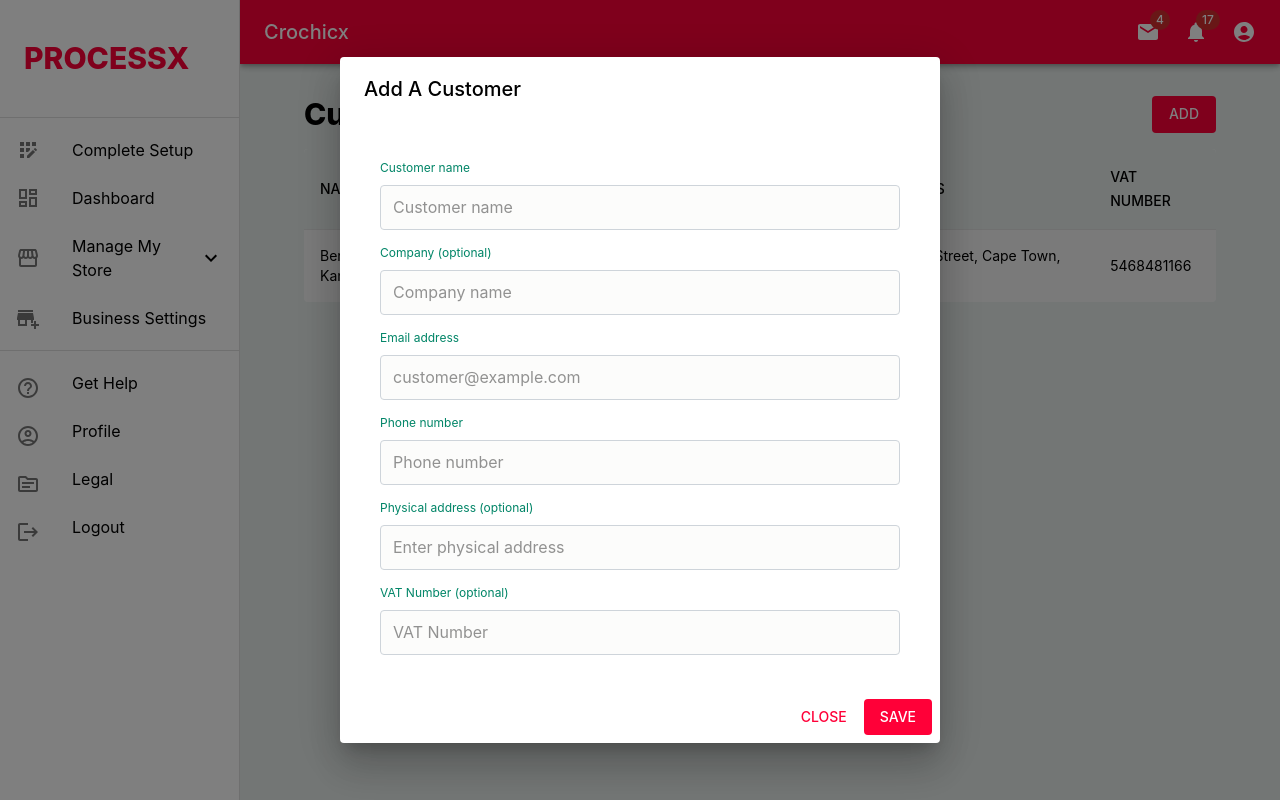
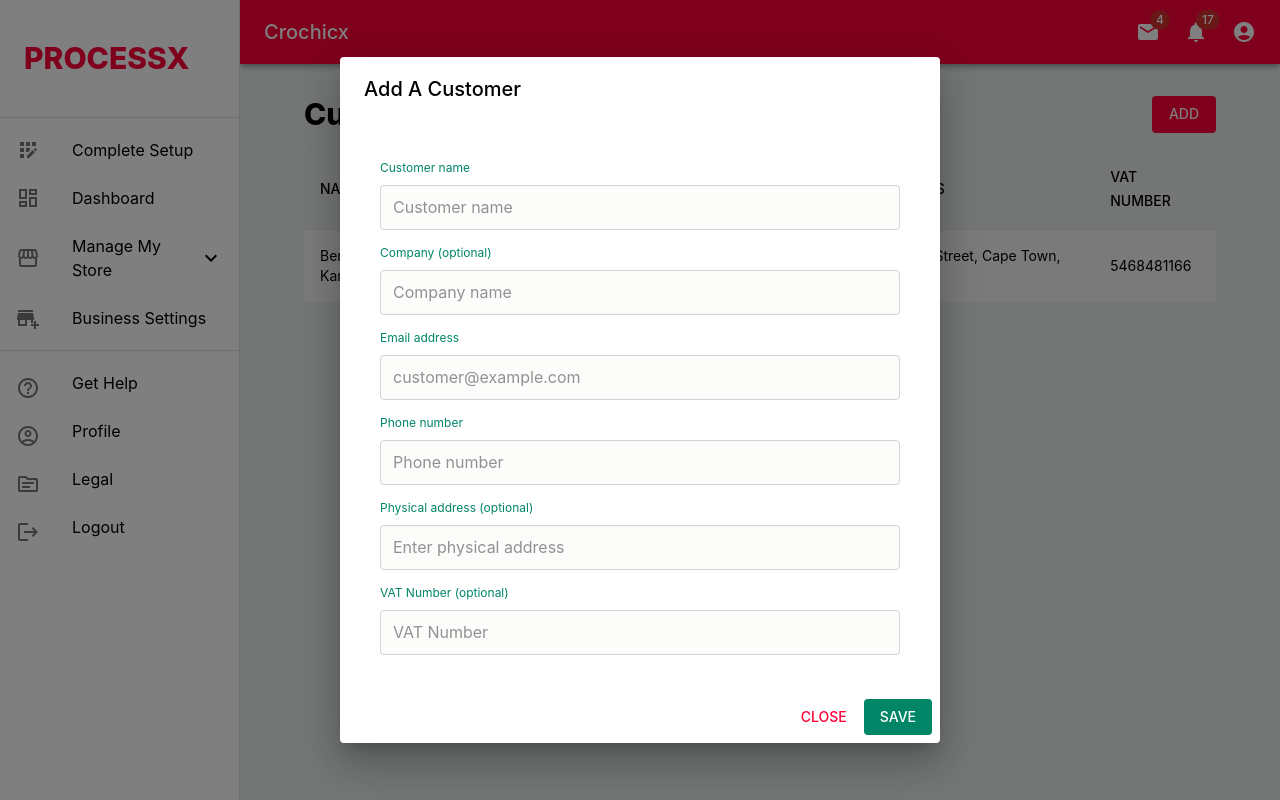
Before and after one commit to benoitthefirst/processx, a Next.js app: page /portal/store/customers in a window 1280 px wide. Both pictures are taken after a click on the button "ADD". Built offline with nearby package versions, Linux system fonts and the light colour scheme.

Commit message:
finished deleting of customers

```diff
--- a/src/app/portal/(account)/store/customers/page.tsx
+++ b/src/app/portal/(account)/store/customers/page.tsx
@@ -91,9 +91,9 @@ export default function Customers() {
     clearFields();
   };
 
-  const onDelete = (id: string) => {
+  const onDelete = () => {
     if (isEdit) {
-      setCustomers((x)=>x.filter((a) => a.email != id));
+      setCustomers((x)=>x.filter((a) => a.email != email));
       setOpen(false);
       clearFields();
     }
@@ -106,6 +106,7 @@ export default function Customers() {
     setMobileNumber("");
     setAddress("");
     setVatNumber("");
+    setIsEdit(false);
   };
 
   return (
@@ -183,6 +184,8 @@ export default function Customers() {
         onClose={handleClose}
         actionBtnText="Save"
         onClick={onSave}
+        onDelete={onDelete}
+        showDeleteBtn={isEdit}
       >
         <Box padding={{ xs: 2, md: 2 }}>
           <Grid container spacing={2} mt={2}>
--- a/src/components/responsiveDialog.tsx
+++ b/src/components/responsiveDialog.tsx
@@ -7,6 +7,7 @@ import DialogContentText from "@mui/material/DialogContentText";
 import DialogTitle from "@mui/material/DialogTitle";
 import useMediaQuery from "@mui/material/useMediaQuery";
 import { useTheme } from "@mui/material/styles";
+import { Box } from "@mui/material";
 
 export default function ResponsiveDialog({
   title,
@@ -15,6 +16,8 @@ export default function ResponsiveDialog({
   onClick,
   open,
   onClose,
+  showDeleteBtn,
+  onDelete
 }: any) {
   //const [open, setOpen] = React.useState(false);
   const theme = useTheme();
@@ -35,11 +38,17 @@ export default function ResponsiveDialog({
         </DialogContentText>
       </DialogContent>
       <DialogActions>
+      {showDeleteBtn && (
+          <Button onClick={onDelete}  color="primary" autoFocus size="medium" variant="contained" disableElevation>
+            Delete
+          </Button>
+        )}
+        <Box sx={{ flexGrow: 1 }} />
         <Button autoFocus onClick={onClose}>
           Close
         </Button>
         {actionBtnText && (
-          <Button onClick={onClick} autoFocus size="medium" variant="contained" disableElevation>
+          <Button onClick={onClick} color="secondary" autoFocus size="medium" variant="contained" disableElevation>
             {actionBtnText}
           </Button>
         )}
```
